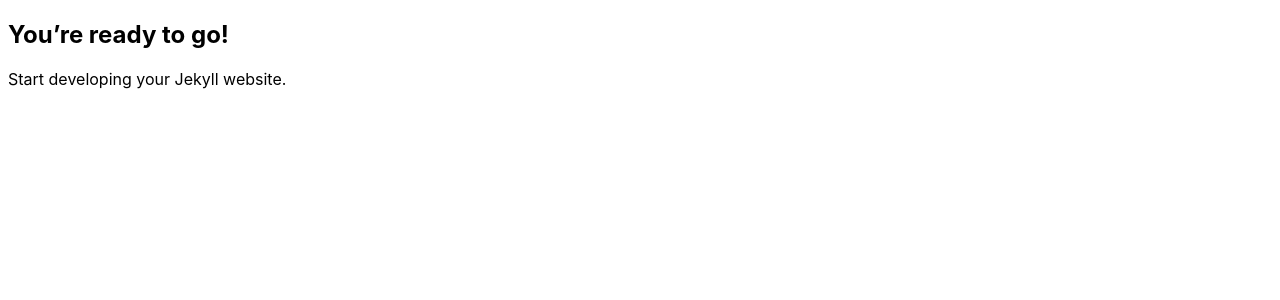
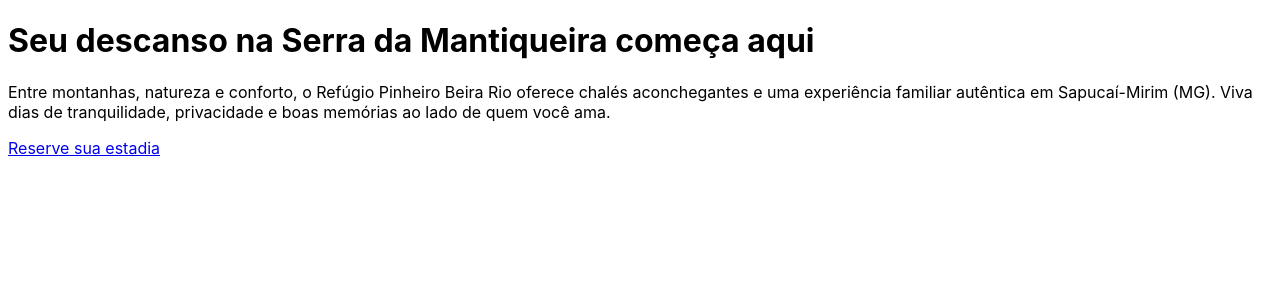
Before and after one commit to refugiopinheirobeirario/refugiopinheirobeirario.github.io, a Jekyll site: the page built from index.md, in a window 1280 px wide. Shown: the top 300 px of the page. Built offline with Jekyll 4.4.1, drawn with Linux system fonts in a browser that asks for light colours.

Commit message:
Add initial index text

```diff
--- a/index.md
+++ b/index.md
@@ -1,8 +1,10 @@
 ---
 layout: default
-title: "Happy Jekylling!"
+title: "Bem vindo!"
 ---
 
-## You're ready to go!
+# Seu descanso na Serra da Mantiqueira começa aqui
 
-Start developing your Jekyll website.
+Entre montanhas, natureza e conforto, o Refúgio Pinheiro Beira Rio oferece chalés aconchegantes e uma experiência familiar autêntica em Sapucaí-Mirim (MG). Viva dias de tranquilidade, privacidade e boas memórias ao lado de quem você ama.
+
+[Reserve sua estadia](https://airbnb.com.br/h/casa-cipreste-refugio)
```
